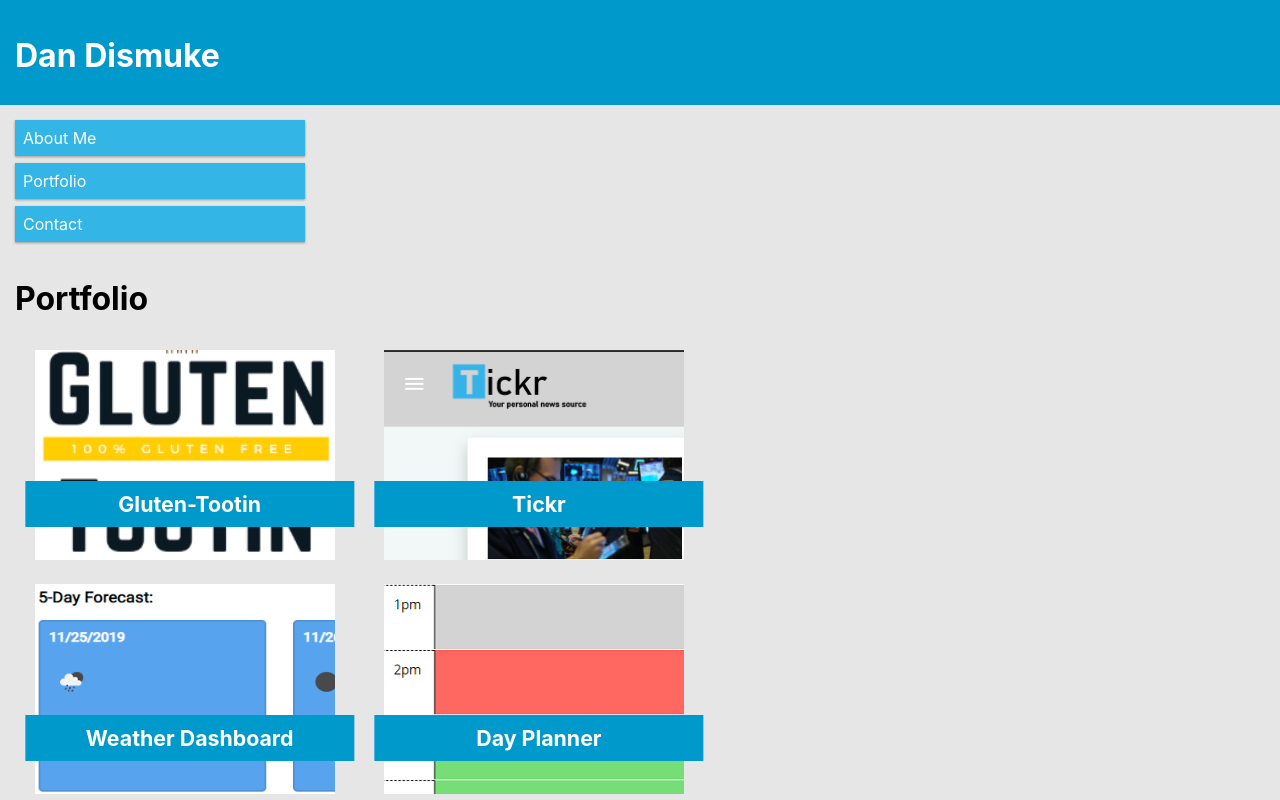
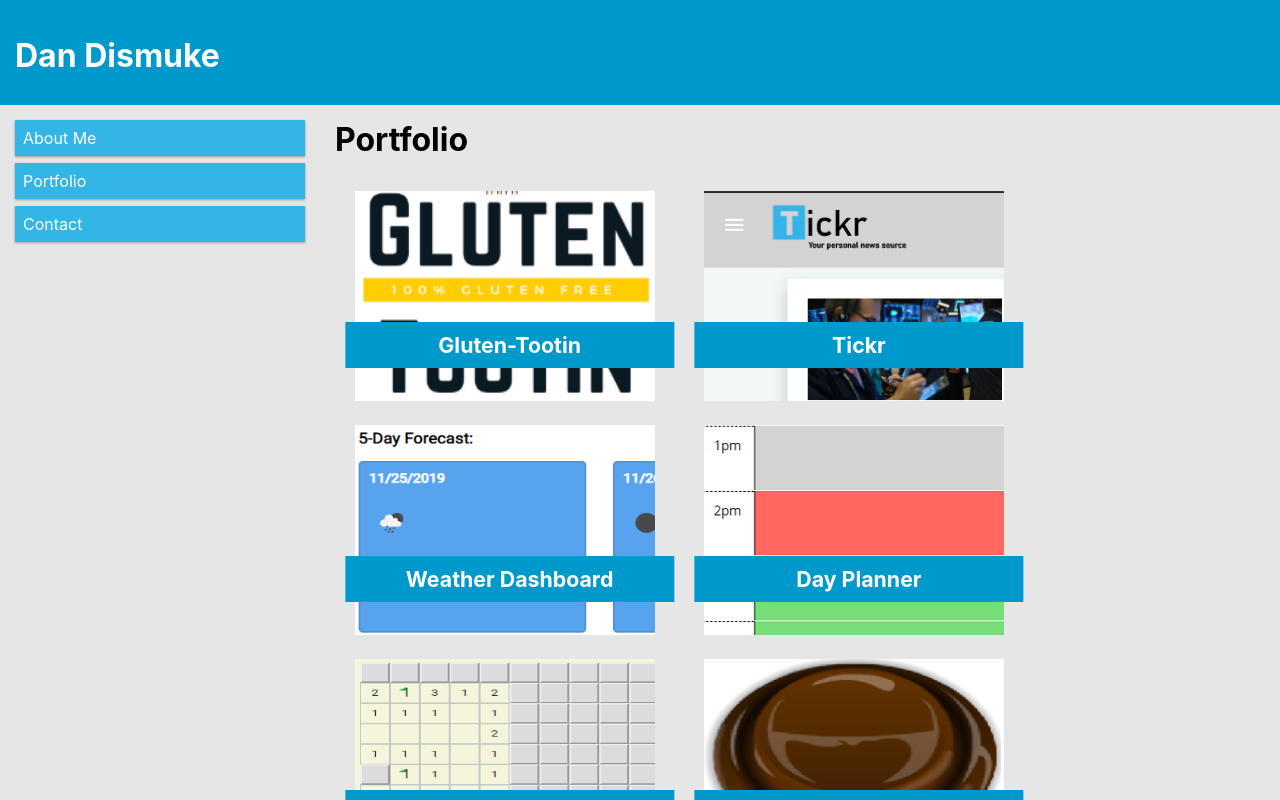
Before and after one commit to GuyFromHere/portfolio-v3, a React (Create React App) app in the folder client/: page /portfolio in a window 1280 px wide. Shown: the top 800 px of the page. Built offline with nearby package versions, Linux system fonts and the light colour scheme.

Commit message:
Styling, fixed typo in portfolio card prop

```diff
--- a/client/src/App.css
+++ b/client/src/App.css
@@ -16,13 +16,6 @@ html {
 	display: block;
 	position: relative;
 	padding-bottom: 40px; /* height of your footer */
-}
-
-
-.nav::after {
-	content: "";
-	clear: both;
-	display: table;
 }
 
 [class*="col-"] {
@@ -83,11 +76,6 @@ html {
 	width: 40%;
 }
 
-a {
-	text-decoration: none;
-	color: white;
-}
-
 .portfolioCard {
 	position: absolute;
 	top: 70%;
@@ -100,7 +88,11 @@ a {
 	text-align: center;
 	color: #ffffff;
 	padding: 10px 0;
-	cursor: pointer;
+}
+
+a {
+	text-decoration: none;
+	color: white;
 }
 
 .cardImg {
@@ -109,9 +101,6 @@ a {
 	width: 300px;
 }
 
-.links {
-	font-size: 12pt;
-}
 
 @media only screen and (max-width: 455px) {
 	[class*="col-"],
--- a/client/src/components/CardLinks/index.js
+++ b/client/src/components/CardLinks/index.js
@@ -1,4 +1,5 @@
 import React from 'react';
+import './style.css';
 
 function CardLinks(props) {
 
--- /dev/null
+++ b/client/src/components/CardLinks/style.css
@@ -0,0 +1,4 @@
+
+.links {
+	font-size: 12pt;
+}
--- a/client/src/components/NavBar/index.js
+++ b/client/src/components/NavBar/index.js
@@ -4,7 +4,6 @@ import "./style.css";
 
 function NavBar() {
 	return (
-		<div className="nav">
 			<div className="col-3 menu">
 				<ul>
 					<Link
@@ -35,7 +34,6 @@ function NavBar() {
 					</Link>
 				</ul>
 			</div>
-		</div>
 	);
 }
 
--- a/client/src/components/Project/index.js
+++ b/client/src/components/Project/index.js
@@ -18,7 +18,7 @@ class Project extends Component {
 					{ this.state.showLinks ? <CardLinks
 												id={this.props.id}
 												url={this.props.url}
-												repor={this.props.repo}
+												repo={this.props.repo}
 											/> : null }
 
 				</div>
```
Also changed, not shown: client/src/components/Project/style.css (deleted).
